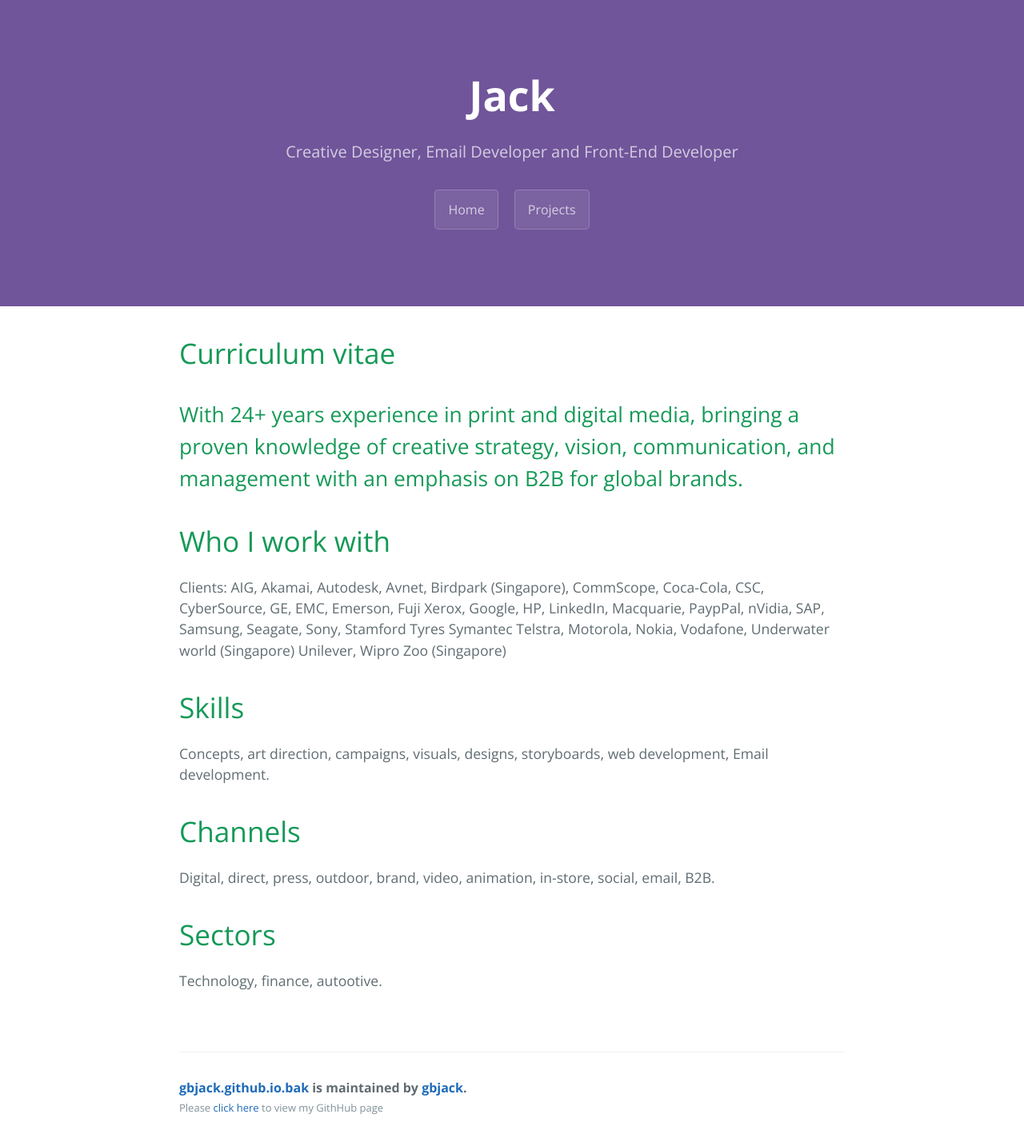
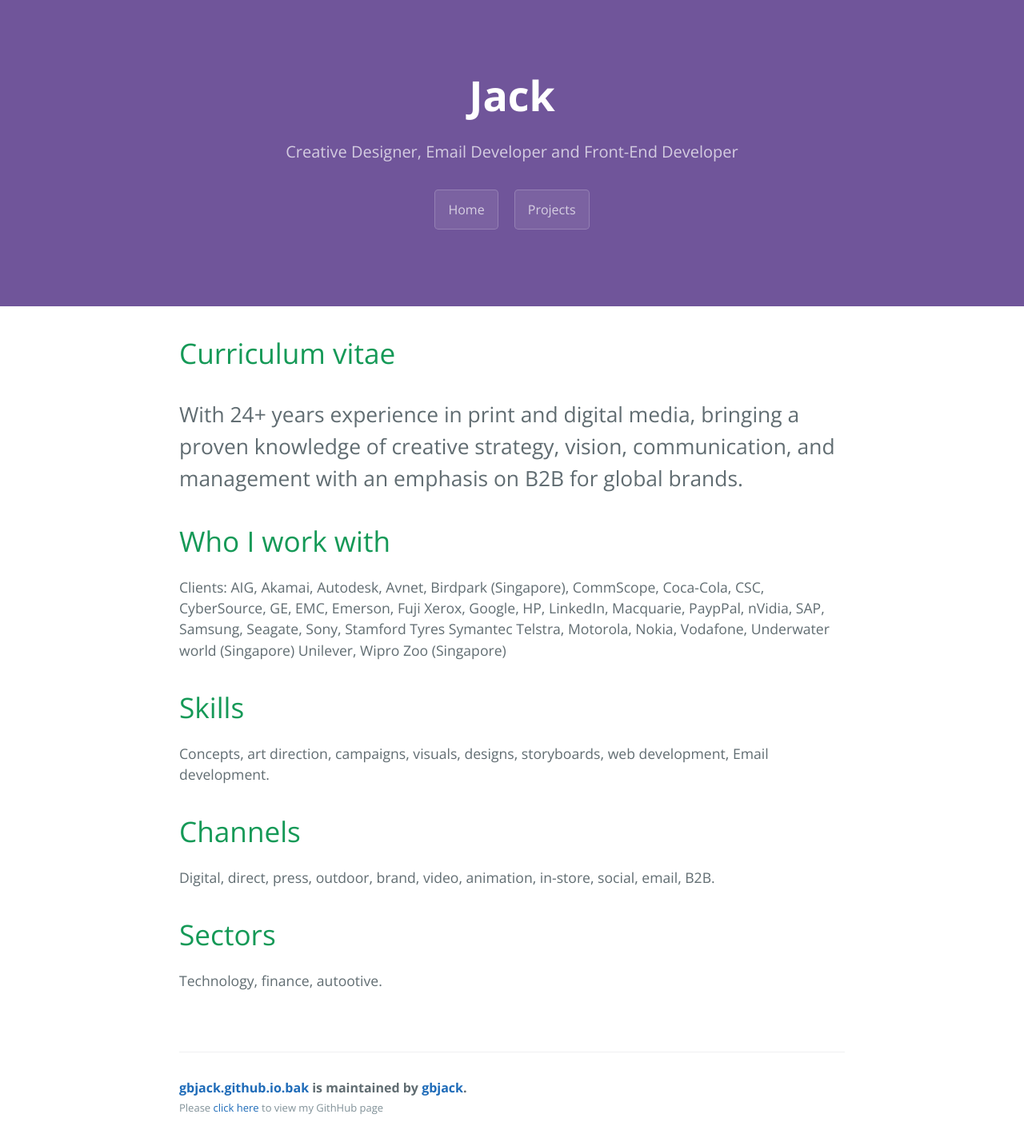
Before and after one commit to gbjack/gbjack.github.io.bak, a Jekyll site: the page built from index.html, in a window 1280 px wide. Shown: the whole page at 80% size. Built offline with Jekyll 4.4.1, drawn with Linux system fonts in a browser that asks for light colours.

Commit message:
Add files

```diff
--- a/assets/css/style.scss
+++ b/assets/css/style.scss
@@ -5,4 +5,4 @@
 .page-header {background: url(../images/color-purple.jpg) top center no-repeat;}
 .body-text{font-weight: 100;}
 .site-footer-credits {font-size: 0.8125rem;}
-.setGrey {color: #606c71;}
+h2.setGrey {color: #606c71;}
```
